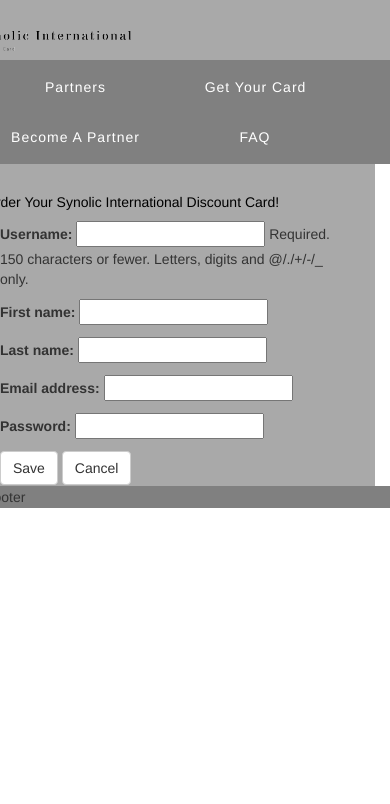
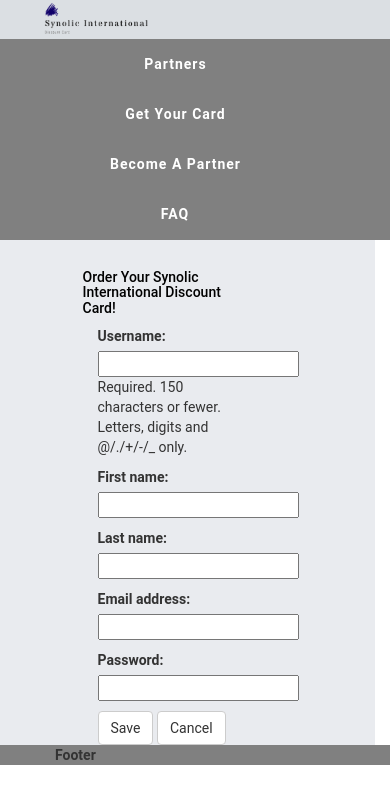
Before and after one commit to alexiaharal/discountCard, a Django app: page /discountCard/become_member/ in a window 390 px wide. Shown: the top 804 px of the page. Run offline with Django 3.2, Linux system fonts and the light colour scheme; some libraries are stand-ins or nearby versions.

Commit message:
made base template responsive

```diff
--- a/discountCard/static/css/custom.css
+++ b/discountCard/static/css/custom.css
@@ -1,8 +1,10 @@
 
 .body_background{
-    background-color:#A9A9A9;
+    background-color:#E9EBEF;
     max-width:100%;
     max-height:100%;
+    font-family: "Roboto";
+
 }
 
 .Logo_Image{
@@ -11,10 +13,13 @@
 }
 
 .nav_bar_background{
-    background-color: #808080
+    background-color: #808080;
+    font-family: "Roboto";
+    font-weight: bold;
+
 }
 .logo_background{
-    background-color: #A9A9A9;
+    background-color:#DBDFE3;
 }
 
 .btn-group .button {
--- a/discountCard/templates/discountCard/base.html
+++ b/discountCard/templates/discountCard/base.html
@@ -22,21 +22,21 @@
 <div class="row body_background">
     <!-- Logo row -->
     <div class="row logo_background">
-        <div class="col-md-2 "></div>
-        <div class="col-md-8 ">
+        <div class="col-xs-2 col-sm-2 col-lg-2"></div>
+        <div class="col-xs-8 col-sm-8 col-lg-8">
             <div class="row">
                 <img src="../../static/img/Logo_transp.PNG" class="Logo_Image">
             </div>
         </div>
-        <div class="col-md-2 "></div>
+        <div class="col-xs-2 col-sm-2 col-lg-2"></div>
     </div>
     <!-- Navigation Bar row -->
     <div class="row nav_bar_background">
-        <div class="col-md-2 "></div>
-        <div class="col-md-8 ">
+        <div class="col-xs-2 col-sm-2 col-lg-2"></div>
+        <div class="col-xs-8 col-sm-8 col-lg-8">
             <div class="row " >
-                <div class="col-md-1"></div>
-                <div class="col-md-10 justify-content-center">
+                <div class="col-xs-1 col-sm-1 col-lg-1"></div>
+                <div class="col-xs-10 col-sm-10 col-lg-10 justify-content-center">
                     <div class="btn-group">
                         <a href="{% url 'partners' %}" class="button">Partners</a>
                         <a href="{% url 'become_member' %}" class="button">Get Your Card</a>
@@ -45,26 +45,26 @@
 
                     </div>
                 </div>
-                <div class="col-md-1"></div>
+                <div class="col-xs-1 col-sm-1 col-lg-1"></div>
             </div>
         </div>
-        <div class="col-md-2"></div>
+        <div class="col-xs-2 col-sm-2 col-lg-2"></div>
     </div>
     <!-- Main Body row -->
     <div class="row body_background">
-        <div class="col-md-2"></div>
-        <div class="col-md-8">
+        <div class="col-xs-3 col-sm-3 col-lg-3"></div>
+        <div class="col-xs-6 col-sm-6 col-lg-6">
             {%block body_block %} Body Block {% endblock %}
         </div>
-        <div class="col-md-2"></div>
+        <div class="col-xs-3 col-sm-3 col-lg-3"></div>
     </div>
     <!-- Footer row -->
     <div class="row nav_bar_background">
-        <div class="col-md-2"></div>
-        <div class="col-md-8">
+        <div class="col-xs-2 col-sm-2 col-lg-2"></div>
+        <div class="col-xs-8 col-sm-8 col-lg-8">
             Footer
         </div>
-        <div class="col-md-2"></div>
+        <div class="col-xs-2 col-sm-2 col-lg-2"></div>
     </div>
 </div>
 
--- a/discountCard/templates/discountCard/faq.html
+++ b/discountCard/templates/discountCard/faq.html
@@ -3,7 +3,4 @@
 
 {%block body_block %}
 
-<br>
-
-
 {% endblock %}
--- a/discountCard/templates/discountCard/partners.html
+++ b/discountCard/templates/discountCard/partners.html
@@ -2,8 +2,4 @@
 {% load static %}
 
 {%block body_block %}
-
-<br>
-
-
 {% endblock %}
--- a/discountCard/urls.py
+++ b/discountCard/urls.py
@@ -6,8 +6,8 @@
     path('', views.index, name='index'),
     path('become_member/', views.become_member, name = 'become_member'),
     path('become_partner/', views.become_partner, name = 'become_partner'),
-    path('partners/', views.become_partner, name = 'partners'),
-    path('faq/', views.become_partner, name = 'faq')
+    path('partners/', views.partners, name = 'partners'),
+    path('faq/', views.faq, name = 'faq')
 
 
 ]
```
